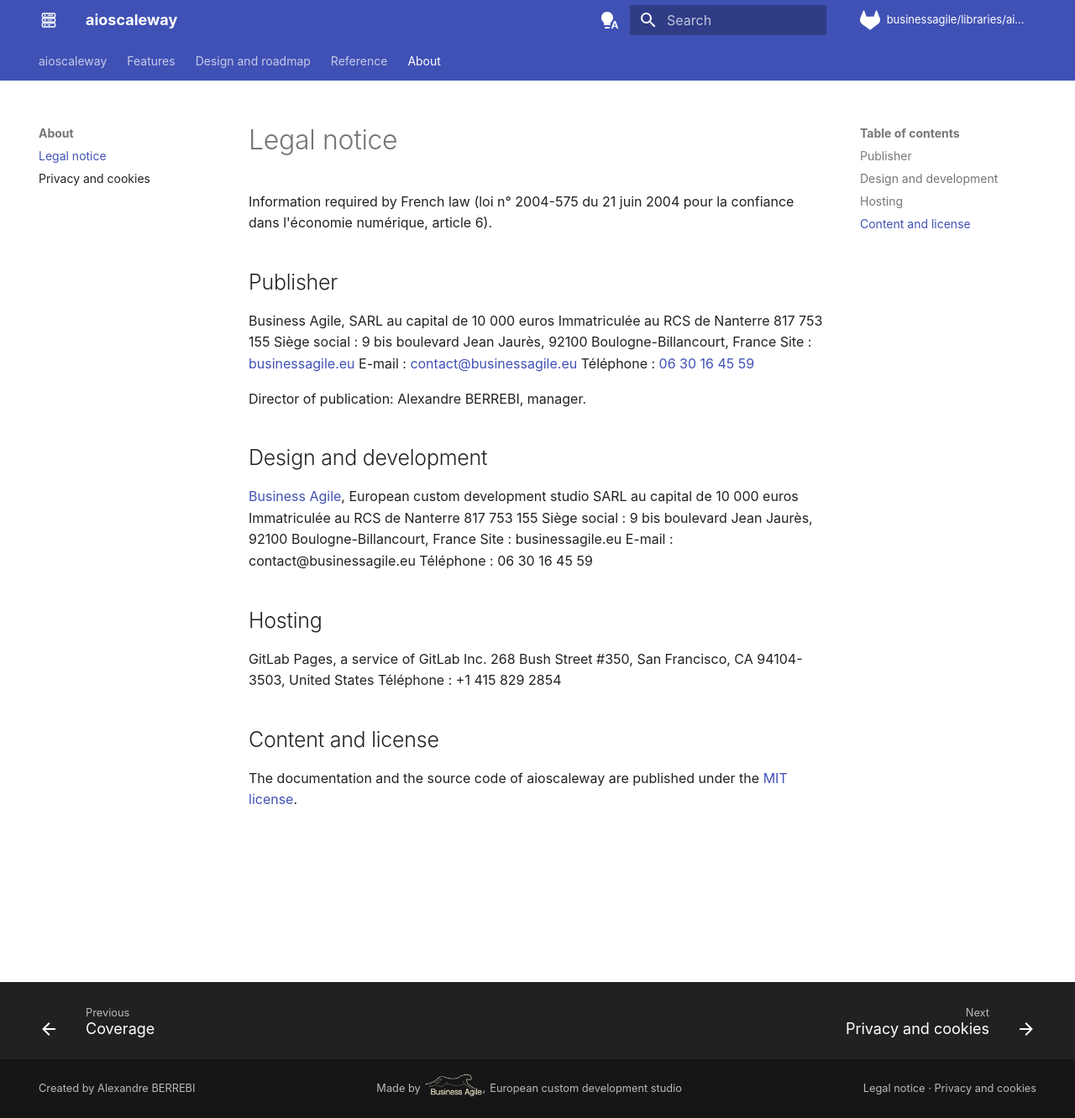
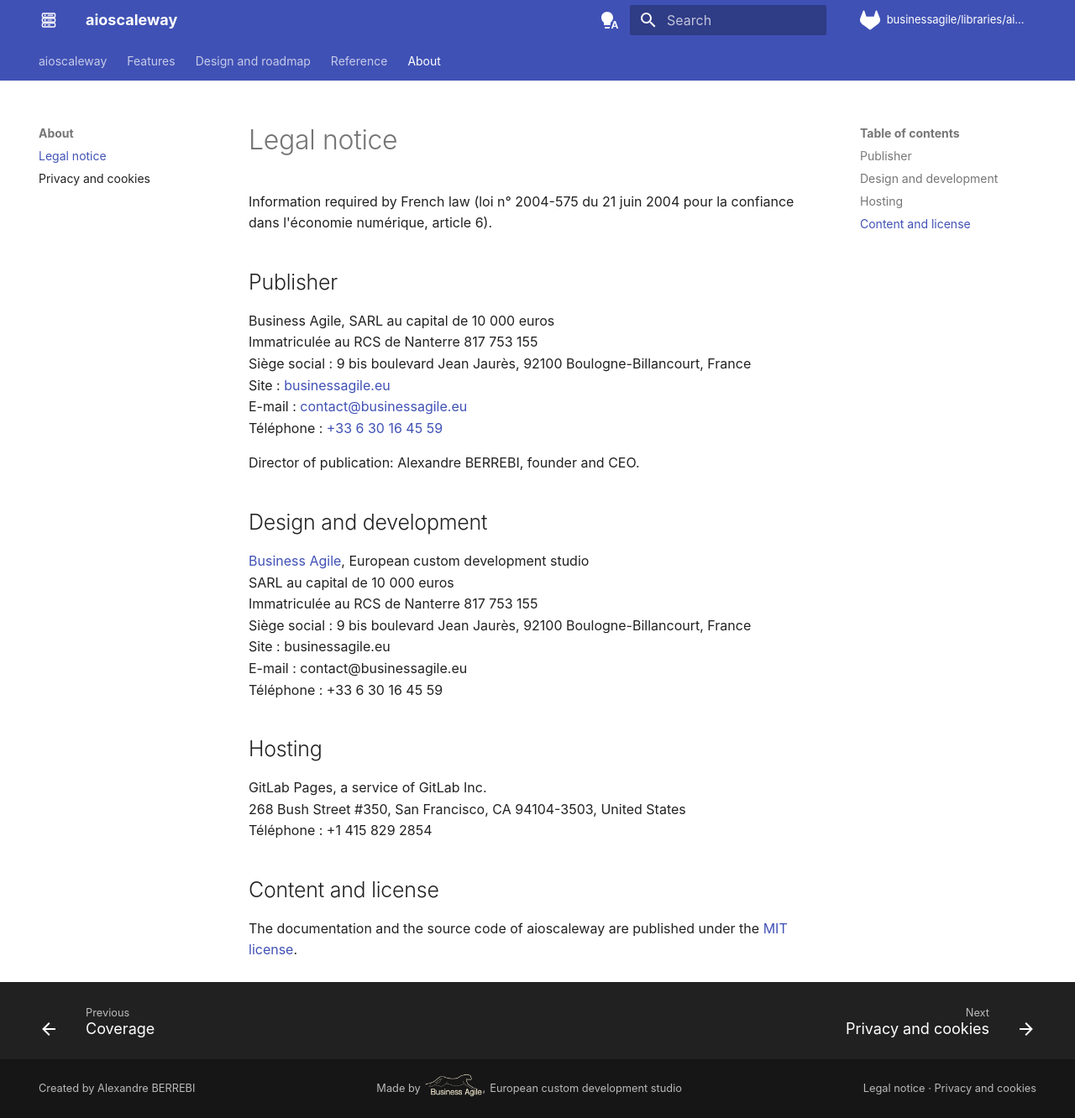
Before and after one commit to BiBzz/aioscaleway, an MkDocs documentation site: the page built from docs/about/legal-notice.md, in a window 1280 px wide and 1332 px high. Shown: the whole window at 84% size. Built offline with MkDocs 1.6.1 and Material for MkDocs 9.7.7, drawn with Linux system fonts in a browser that asks for light colours; comment, search, counter and statistics services are not loaded.

Commit message:
docs(legal): break address lines and use international phone numbers
The publisher, studio and host blocks rendered as one paragraph: each line
now ends with a <br>. Phone numbers are written in international format,
and the director of publication is named founder and CEO.

```diff
--- a/docs/about/legal-notice.md
+++ b/docs/about/legal-notice.md
@@ -4,29 +4,29 @@ Information required by French law (loi n° 2004-575 du 21 juin 2004 pour la con
 
 ## Publisher
 
-Business Agile, SARL au capital de 10 000 euros
-Immatriculée au RCS de Nanterre 817 753 155
-Siège social : 9 bis boulevard Jean Jaurès, 92100 Boulogne-Billancourt, France
-Site : [businessagile.eu](https://businessagile.eu)
-E-mail : [contact@businessagile.eu](mailto:contact@businessagile.eu)
-Téléphone : [06 30 16 45 59](tel:+33630164559)
+Business Agile, SARL au capital de 10 000 euros<br>
+Immatriculée au RCS de Nanterre 817 753 155<br>
+Siège social : 9 bis boulevard Jean Jaurès, 92100 Boulogne-Billancourt, France<br>
+Site : [businessagile.eu](https://businessagile.eu)<br>
+E-mail : [contact@businessagile.eu](mailto:contact@businessagile.eu)<br>
+Téléphone : [+33 6 30 16 45 59](tel:+33630164559)
 
-Director of publication: Alexandre BERREBI, manager.
+Director of publication: Alexandre BERREBI, founder and CEO.
 
 ## Design and development
 
-[Business Agile](https://businessagile.eu), European custom development studio
-SARL au capital de 10 000 euros
-Immatriculée au RCS de Nanterre 817 753 155
-Siège social : 9 bis boulevard Jean Jaurès, 92100 Boulogne-Billancourt, France
-Site : businessagile.eu
-E-mail : contact@businessagile.eu
-Téléphone : 06 30 16 45 59
+[Business Agile](https://businessagile.eu), European custom development studio<br>
+SARL au capital de 10 000 euros<br>
+Immatriculée au RCS de Nanterre 817 753 155<br>
+Siège social : 9 bis boulevard Jean Jaurès, 92100 Boulogne-Billancourt, France<br>
+Site : businessagile.eu<br>
+E-mail : contact@businessagile.eu<br>
+Téléphone : +33 6 30 16 45 59
 
 ## Hosting
 
-GitLab Pages, a service of GitLab Inc.
-268 Bush Street #350, San Francisco, CA 94104-3503, United States
+GitLab Pages, a service of GitLab Inc.<br>
+268 Bush Street #350, San Francisco, CA 94104-3503, United States<br>
 Téléphone : +1 415 829 2854
 
 ## Content and license
```
